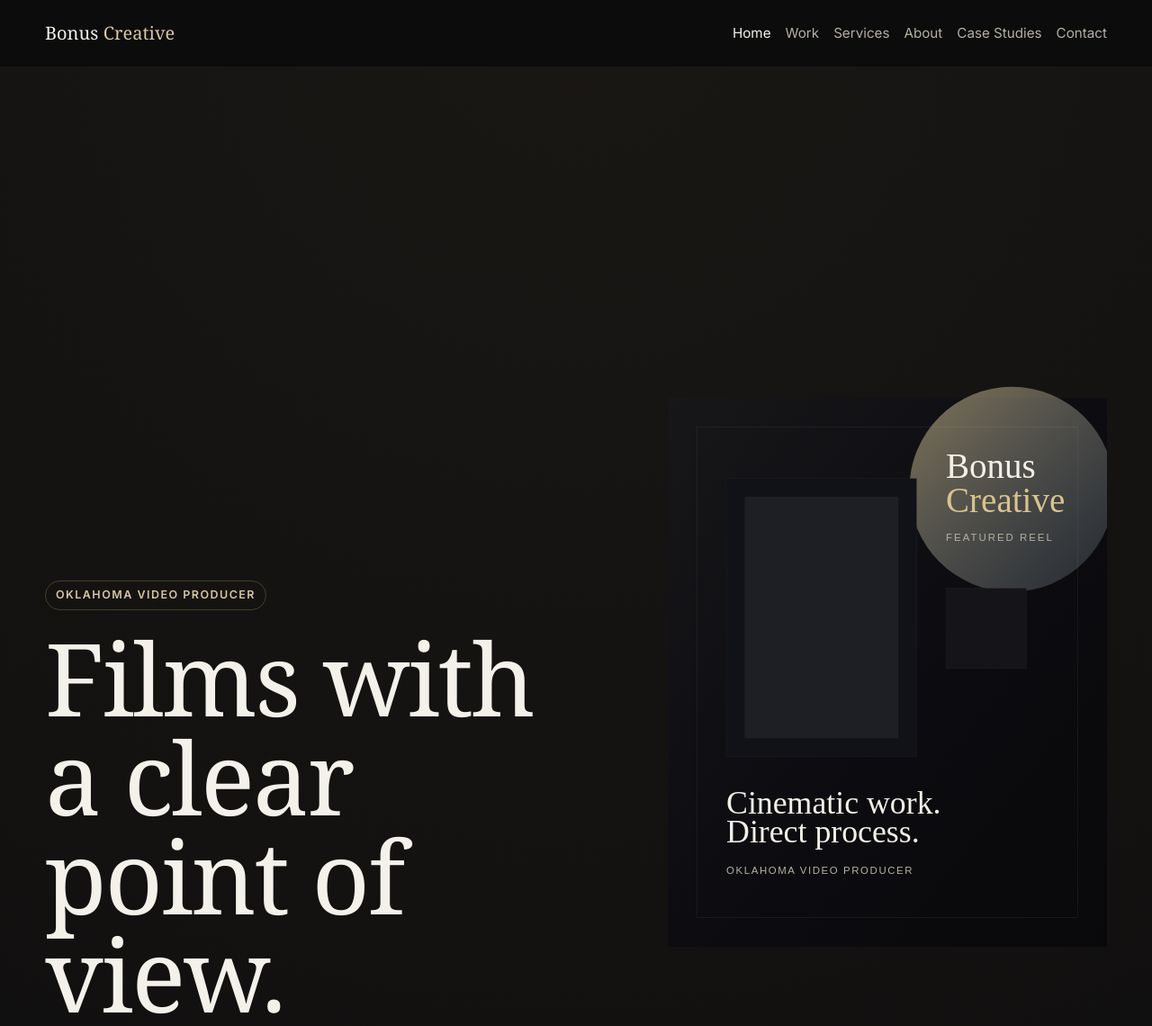
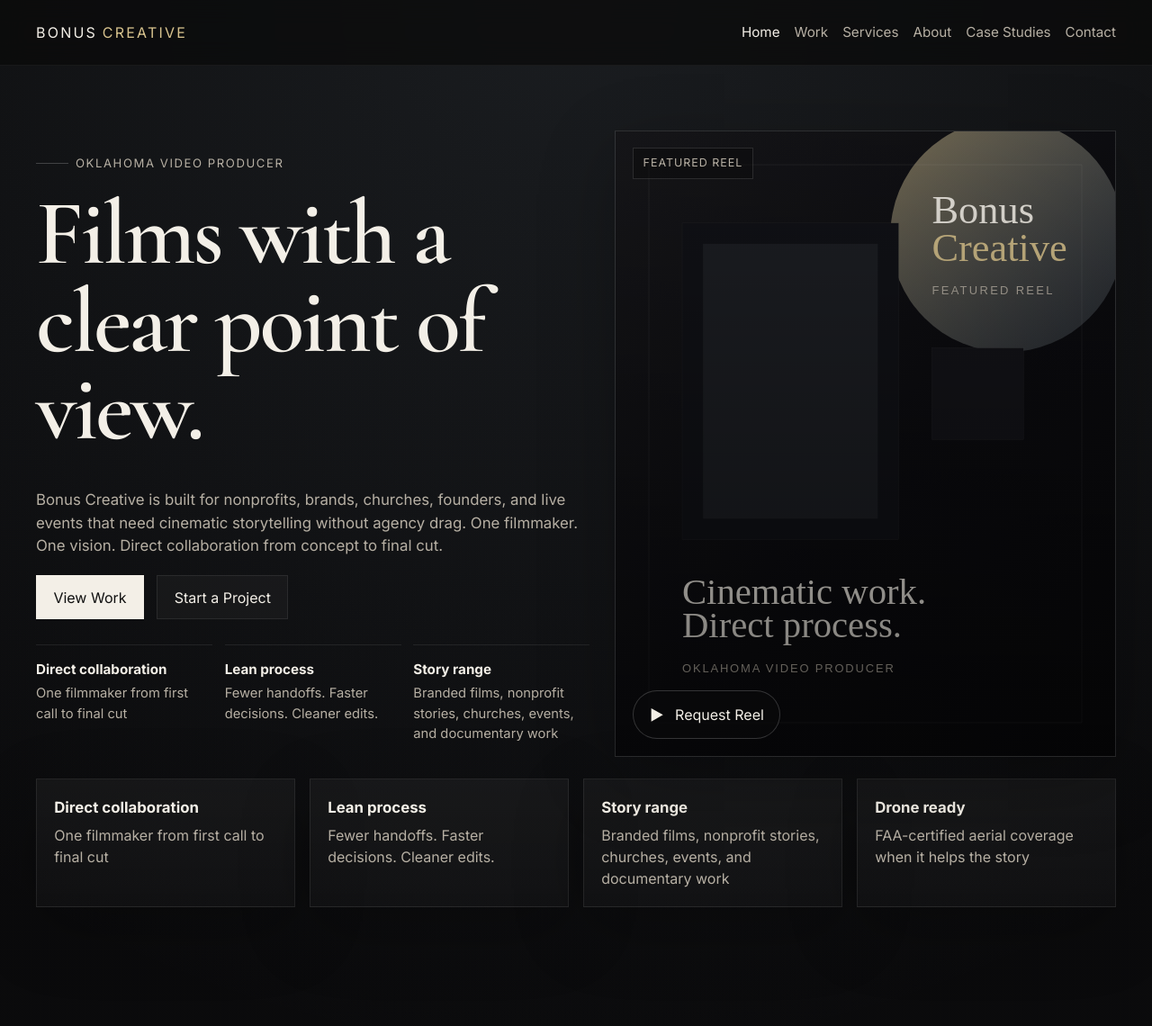
Before and after one commit to jed-voices/bonus-creative, an Astro site: page / in a window 1280 px wide. Shown: the top 1140 px of the page at 90% size. Built offline with nearby package versions, Linux system fonts and the light colour scheme; Astro itself is replaced by a stand-in of ours.

Commit message:
Refine global styles for new page system

```diff
--- a/src/styles/global.css
+++ b/src/styles/global.css
@@ -1,234 +1,111 @@
 :root {
-  --bg: #09090b;
-  --panel: #101014;
-  --panel-2: #14141a;
-  --text: #f4f1ea;
-  --muted: #b4afa3;
-  --soft: #8b877e;
-  --line: rgba(255,255,255,.10);
-  --accent: #c8a96b;
-  --accent-2: #d7c5a3;
-  --max: 1180px;
-  --radius: 18px;
-  --shadow: 0 20px 60px rgba(0,0,0,.35);
+  --bg: #0a0a0b;
+  --bg-soft: #121214;
+  --panel: #17171a;
+  --text: #f3efe7;
+  --muted: #b7b0a4;
+  --soft: #8f897d;
+  --line: rgba(255,255,255,0.08);
+  --accent: #8ea3b7;
+  --accent-strong: #d8c38e;
+  --max: 1200px;
+  --radius: 10px;
+  --shadow: 0 24px 80px rgba(0,0,0,0.24);
 }
 * { box-sizing: border-box; }
 html { scroll-behavior: smooth; }
 body {
   margin: 0;
-  background:
-    radial-gradient(circle at top, rgba(200,169,107,.08), transparent 32%),
-    linear-gradient(180deg, #0b0b0d 0%, #09090b 100%);
+  font-family: Inter, ui-sans-serif, system-ui, -apple-system, BlinkMacSystemFont, 'Segoe UI', sans-serif;
+  background: radial-gradient(circle at top, rgba(142,163,183,0.12), transparent 24%), linear-gradient(180deg, #0a0a0b 0%, #0c0c0f 100%);
   color: var(--text);
-  font-family: Inter, ui-sans-serif, system-ui, -apple-system, BlinkMacSystemFont, "Segoe UI", sans-serif;
   line-height: 1.5;
 }
+img { max-width: 100%; display: block; }
 a { color: inherit; text-decoration: none; }
-img { max-width: 100%; display: block; }
+button, input, select, textarea { font: inherit; }
 .container { width: min(calc(100% - 2rem), var(--max)); margin: 0 auto; }
 .section { padding: 5rem 0; }
-.grid { display: grid; }
-.panel {
-  background: linear-gradient(180deg, rgba(255,255,255,.02), rgba(255,255,255,.01));
-  border: 1px solid var(--line);
-  border-radius: var(--radius);
-  box-shadow: var(--shadow);
-}
-.eyebrow {
-  display: inline-flex;
-  width: fit-content;
-  padding: .38rem .68rem;
-  border: 1px solid rgba(200,169,107,.28);
-  border-radius: 999px;
-  color: var(--accent-2);
-  font-size: .78rem;
-  font-weight: 600;
-  letter-spacing: .12em;
-  text-transform: uppercase;
-}
-h1, h2, h3, .display {
-  margin: 0;
-  font-family: Georgia, "Times New Roman", serif;
-  font-weight: 500;
-  letter-spacing: -.02em;
-  line-height: .98;
-}
-h1 { font-size: clamp(3.5rem, 9vw, 7rem); max-width: 10ch; }
-h2 { font-size: clamp(2rem, 4vw, 3.4rem); max-width: 14ch; }
-h3 { font-size: clamp(1.4rem, 2vw, 1.8rem); }
-p { margin: 0; color: var(--muted); font-size: 1.02rem; }
+.grid { display: grid; gap: 1.25rem; }
+.eyebrow { display: inline-flex; gap: .5rem; align-items: center; color: var(--muted); font-size: .82rem; letter-spacing: .12em; text-transform: uppercase; }
+.eyebrow::before { content: ''; width: 2.25rem; height: 1px; background: rgba(255,255,255,0.2); }
+h1, h2, h3, .display { font-family: 'Cormorant Garamond', Georgia, serif; letter-spacing: -0.03em; line-height: .95; margin: 0; font-weight: 600; }
+h1 { font-size: clamp(3.4rem, 8vw, 7rem); }
+h2 { font-size: clamp(2.3rem, 5vw, 4.2rem); }
+h3 { font-size: clamp(1.3rem, 2vw, 1.7rem); }
+p { margin: 0; color: var(--muted); }
 .small-note { color: var(--soft); font-size: .95rem; }
-.kicker { color: var(--accent-2); text-transform: uppercase; letter-spacing: .12em; font-size: .75rem; }
-.btn-row { display: flex; flex-wrap: wrap; gap: .9rem; }
-.btn {
-  display: inline-flex;
-  align-items: center;
-  justify-content: center;
-  min-height: 48px;
-  padding: 0 1rem;
-  border-radius: 999px;
-  border: 1px solid var(--line);
-  font-weight: 600;
-  transition: transform .2s ease, border-color .2s ease, background .2s ease;
-}
-.btn:hover { transform: translateY(-1px); }
-.btn-primary { background: var(--accent); color: #111; border-color: transparent; }
-.btn-secondary { background: rgba(255,255,255,.03); }
-.site-header {
-  position: sticky;
-  top: 0;
-  z-index: 10;
-  backdrop-filter: blur(12px);
-  background: rgba(9,9,11,.7);
-  border-bottom: 1px solid rgba(255,255,255,.05);
-}
-.site-header .container, .footer-grid {
-  display: grid;
-  grid-template-columns: 1fr auto;
-  gap: 1rem;
-  align-items: center;
-}
-.site-header .container { min-height: 74px; }
-.brand {
-  display: inline-flex;
-  gap: .35rem;
-  align-items: baseline;
-  font-family: Georgia, "Times New Roman", serif;
-  font-size: 1.25rem;
-}
-.brand span:last-child { color: var(--accent-2); }
-.nav { display: flex; gap: 1rem; flex-wrap: wrap; justify-content: end; }
+.grid > p { max-width: 52rem; }
+.btn-row { display: flex; gap: .9rem; flex-wrap: wrap; }
+.btn { display: inline-flex; align-items: center; justify-content: center; min-height: 3.1rem; padding: 0 1.15rem; border: 1px solid var(--line); background: transparent; color: var(--text); transition: transform .2s ease, border-color .2s ease, background .2s ease; }
+.btn:hover { transform: translateY(-1px); border-color: rgba(255,255,255,0.22); }
+.btn-primary { background: var(--text); color: #111; border-color: var(--text); }
+.btn-secondary { background: rgba(255,255,255,0.03); }
+.site-header { position: sticky; top: 0; z-index: 10; backdrop-filter: blur(14px); background: rgba(10,10,11,0.72); border-bottom: 1px solid rgba(255,255,255,0.05); }
+.site-header .container { display: flex; align-items: center; justify-content: space-between; min-height: 4.5rem; gap: 1rem; }
+.brand { display: inline-flex; gap: .35rem; align-items: baseline; font-size: 1rem; letter-spacing: .14em; text-transform: uppercase; }
+.brand span:last-child { color: var(--accent-strong); }
+.nav { display: flex; gap: 1rem; flex-wrap: wrap; justify-content: flex-end; }
 .nav a { color: var(--muted); font-size: .95rem; }
-.nav a[aria-current="page"], .nav a:hover { color: var(--text); }
-.hero { padding: 4.5rem 0 3rem; }
-.hero-grid {
-  display: grid;
-  grid-template-columns: 1.15fr .85fr;
-  gap: 2rem;
-  align-items: end;
-}
-.hero-copy { display: grid; gap: 1.2rem; }
-.hero-copy p { max-width: 42rem; font-size: 1.08rem; }
-.hero-meta {
-  display: grid;
-  grid-template-columns: repeat(2, minmax(0, 1fr));
-  gap: .8rem;
-  margin-top: .5rem;
-}
-.hero-meta .panel { padding: 1rem; min-height: 110px; }
-.lite-video {
-  display: grid;
-  gap: 1rem;
-}
-.lite-video__frame {
-  position: relative;
-  overflow: hidden;
-  border-radius: calc(var(--radius) + 6px);
-  border: 1px solid var(--line);
-  background: #0c0c10;
-  aspect-ratio: 16 / 10;
-}
-.lite-video__frame img { width: 100%; height: 100%; object-fit: cover; }
-.lite-video__play {
-  position: absolute;
-  inset: auto auto 1rem 1rem;
-  display: inline-flex;
-  align-items: center;
-  min-height: 48px;
-  padding: 0 1rem;
-  border-radius: 999px;
-  background: rgba(9,9,11,.82);
-  border: 1px solid rgba(255,255,255,.16);
-}
-.lite-video__play--static { color: var(--muted); }
-.lite-video__meta { display: grid; gap: .35rem; }
-.trust-strip {
-  display: grid;
-  grid-template-columns: repeat(4, minmax(0, 1fr));
-  gap: .8rem;
-  margin-top: 2rem;
-}
-.trust-strip .panel, .stat-card, .service-card, .testimonial, .contact-card, .faq-item { padding: 1.1rem; }
-.card-grid {
-  display: grid;
-  grid-template-columns: repeat(3, minmax(0, 1fr));
-  gap: 1rem;
-}
-.work-card, .service-card, .testimonial, .faq-item, .contact-card {
-  display: grid;
-  gap: .8rem;
-  padding: 1rem;
-  background: linear-gradient(180deg, rgba(255,255,255,.02), rgba(255,255,255,.01));
-  border: 1px solid var(--line);
-  border-radius: var(--radius);
-}
-.work-card:hover, .service-card:hover { border-color: rgba(200,169,107,.28); }
-.poster {
-  aspect-ratio: 16 / 10;
-  object-fit: cover;
-  border-radius: calc(var(--radius) - 6px);
-  border: 1px solid rgba(255,255,255,.06);
-  background: #111;
-}
-.split {
-  display: grid;
-  grid-template-columns: 1fr 1fr;
-  gap: 1.25rem;
-  align-items: start;
-}
-.about-portrait {
-  aspect-ratio: 4 / 5;
-  overflow: hidden;
-  border-radius: calc(var(--radius) + 6px);
-  border: 1px solid var(--line);
-}
-.about-portrait img { width: 100%; height: 100%; object-fit: cover; }
-.cta-panel {
-  padding: 1.5rem;
-  display: grid;
-  grid-template-columns: 1.2fr .8fr;
-  gap: 1rem;
-  align-items: center;
-}
-.site-footer {
-  padding: 2rem 0 3rem;
-  border-top: 1px solid rgba(255,255,255,.06);
-}
-.footer-links { display: flex; flex-wrap: wrap; gap: 1rem; justify-content: center; }
-.footer-links--right { justify-content: end; }
+.nav a:hover, .nav a[aria-current='page'] { color: var(--text); }
+.hero { padding: 4.5rem 0 4rem; }
+.hero-premium { position: relative; }
+.hero-grid { display: grid; grid-template-columns: 1.05fr .95fr; gap: 1.75rem; align-items: end; }
+.hero-card, .panel, .work-card, .stat-card, .quote-card, .service-card, .case-card, .contact-card, .hero-film-frame { background: linear-gradient(180deg, rgba(255,255,255,0.04), rgba(255,255,255,0.02)); border: 1px solid var(--line); box-shadow: var(--shadow); }
+.hero-copy { padding: 1rem 0 0; }
+.hero-copy p { max-width: 43rem; font-size: 1.05rem; margin-top: 1.25rem; }
+.hero-proof-row { display: grid; grid-template-columns: repeat(3, 1fr); gap: .85rem; margin-top: .5rem; }
+.hero-proof-row div { padding: .95rem 0; border-top: 1px solid var(--line); }
+.hero-proof-row strong, .hero-proof-row span { display: block; }
+.hero-proof-row strong { font-size: .95rem; margin-bottom: .25rem; }
+.hero-proof-row span { color: var(--muted); font-size: .92rem; }
+.hero-visual-stack { display: grid; gap: 1rem; }
+.hero-film-frame { position: relative; overflow: hidden; aspect-ratio: 4 / 5; min-height: 26rem; }
+.hero-film-frame img { width: 100%; height: 100%; object-fit: cover; }
+.hero-film-overlay { position: absolute; inset: 0; background: linear-gradient(180deg, rgba(0,0,0,0.08), rgba(0,0,0,0.52)); }
+.hero-film-ui { position: absolute; inset: 0; padding: 1.15rem; display: flex; flex-direction: column; justify-content: space-between; }
+.hero-film-badge { align-self: flex-start; padding: .42rem .68rem; font-size: .78rem; color: var(--muted); border: 1px solid rgba(255,255,255,0.12); text-transform: uppercase; letter-spacing: .08em; background: rgba(10,10,11,0.45); }
+.play-button { align-self: flex-start; display: inline-flex; align-items: center; gap: .75rem; min-height: 3.4rem; padding: 0 1.05rem; border-radius: 999px; border: 1px solid rgba(255,255,255,0.18); background: rgba(10,10,11,0.66); }
+.play-icon { width: 1.1rem; height: 1.1rem; display: inline-block; clip-path: polygon(18% 8%, 18% 92%, 92% 50%); background: var(--text); }
+.trust-strip { display: grid; grid-template-columns: repeat(4, 1fr); gap: 1rem; margin-top: 1.5rem; }
+.stat-card, .quote-card, .service-card, .case-card, .contact-card, .work-card, .panel { padding: 1.2rem; }
+.stat-card strong, .work-card strong, .quote-card strong, .service-card strong, .case-card strong { display: block; font-size: 1.05rem; margin-bottom: .35rem; }
+.two-col { display: grid; grid-template-columns: .9fr 1.1fr; gap: 1.5rem; align-items: start; }
+.checklist { display: grid; gap: .8rem; margin-top: 1.25rem; }
+.checklist div { padding: .85rem 0; border-top: 1px solid var(--line); color: var(--text); }
+.compact-checklist { margin-top: .75rem; }
+.compact-checklist div { padding: .65rem 0; }
+.cards-3 { display: grid; grid-template-columns: repeat(3, 1fr); gap: 1.25rem; }
+.cards-2 { display: grid; grid-template-columns: repeat(2, 1fr); gap: 1.25rem; }
+.poster, .work-thumb-image { aspect-ratio: 16 / 10; width: 100%; object-fit: cover; margin-bottom: 1rem; border: 1px solid rgba(255,255,255,0.05); background: #111; }
+.kicker { color: var(--accent-strong); text-transform: uppercase; letter-spacing: .09em; font-size: .78rem; }
+.filter-row { display: flex; gap: .7rem; flex-wrap: wrap; margin: 0 0 1.4rem; }
+.filter-chip { padding: .55rem .8rem; border: 1px solid var(--line); color: var(--muted); font-size: .88rem; }
+.filter-chip.is-active { color: var(--text); background: rgba(255,255,255,0.04); }
+.founder-panel, .portrait-panel { min-height: 32rem; background: linear-gradient(180deg, rgba(255,255,255,0.02), rgba(255,255,255,0.01)), linear-gradient(135deg, #17171b, #0b0b0d); display: flex; align-items: end; }
+.founder-copy { padding: .4rem; }
+.portrait-note { width: 100%; text-align: center; color: var(--muted); letter-spacing: .08em; text-transform: uppercase; font-size: .84rem; }
+.case-hero-image { width: 100%; aspect-ratio: 16 / 10; object-fit: cover; border: 1px solid var(--line); box-shadow: var(--shadow); }
 .page-hero { padding: 4rem 0 2rem; }
-.page-hero .grid { gap: 1rem; max-width: 52rem; }
 .contact-layout { display: grid; grid-template-columns: 1.1fr .9fr; gap: 1rem; }
 .contact-list { display: grid; gap: .8rem; }
-.contact-form {
-  display: grid;
-  gap: .8rem;
-  padding: 1rem;
-  border-radius: var(--radius);
-  border: 1px solid var(--line);
-  background: rgba(255,255,255,.02);
+.contact-form { display: grid; gap: .9rem; padding: 1rem; background: rgba(255,255,255,0.02); border: 1px solid var(--line); }
+.contact-form label { display: grid; gap: .35rem; color: var(--muted); font-size: .92rem; }
+.contact-form input, .contact-form select, .contact-form textarea { width: 100%; background: rgba(255,255,255,0.03); border: 1px solid var(--line); color: var(--text); padding: .95rem 1rem; }
+.contact-form textarea { min-height: 8rem; resize: vertical; }
+.cta-panel { padding: 1.5rem; display: grid; grid-template-columns: 1.2fr .8fr; gap: 1rem; align-items: center; }
+.site-footer { border-top: 1px solid var(--line); padding: 1.25rem 0 2.4rem; }
+.footer-grid { display: grid; grid-template-columns: 1.1fr .8fr .9fr; gap: 1rem; align-items: start; }
+.footer-links { display: flex; flex-wrap: wrap; gap: 1rem; }
+.footer-links--right { justify-content: flex-end; }
+@media (max-width: 960px) {
+  .hero-grid, .two-col, .cards-3, .cards-2, .trust-strip, .hero-proof-row, .contact-layout, .footer-grid, .cta-panel { grid-template-columns: 1fr; }
+  .hero { padding-top: 3rem; }
+  .footer-links, .footer-links--right { justify-content: flex-start; }
 }
-.contact-form label { display: grid; gap: .35rem; color: var(--muted); font-size: .92rem; }
-.contact-form input, .contact-form textarea, .contact-form select {
-  width: 100%;
-  min-height: 48px;
-  padding: .85rem .95rem;
-  border-radius: 14px;
-  border: 1px solid rgba(255,255,255,.10);
-  background: rgba(9,9,11,.78);
-  color: var(--text);
-  font: inherit;
+@media (max-width: 720px) {
+  .section { padding: 4rem 0; }
+  .site-header .container { padding-top: .8rem; padding-bottom: .8rem; }
+  .nav { gap: .7rem 1rem; }
+  .play-button { width: 100%; justify-content: center; }
 }
-.contact-form textarea { min-height: 160px; resize: vertical; }
-.list-clean { margin: 0; padding-left: 1.1rem; color: var(--muted); display: grid; gap: .35rem; }
-@media (max-width: 980px) {
-  .hero-grid, .split, .cta-panel, .contact-layout, .site-header .container, .footer-grid { grid-template-columns: 1fr; }
-  .trust-strip, .card-grid, .hero-meta { grid-template-columns: 1fr 1fr; }
-  .nav, .footer-links, .footer-links--right { justify-content: start; }
-}
-@media (max-width: 680px) {
-  .section { padding: 4rem 0; }
-  .trust-strip, .card-grid, .hero-meta { grid-template-columns: 1fr; }
-  h1 { font-size: clamp(2.8rem, 14vw, 4.3rem); }
-  h2 { font-size: clamp(1.8rem, 9vw, 2.6rem); }
-}
```
